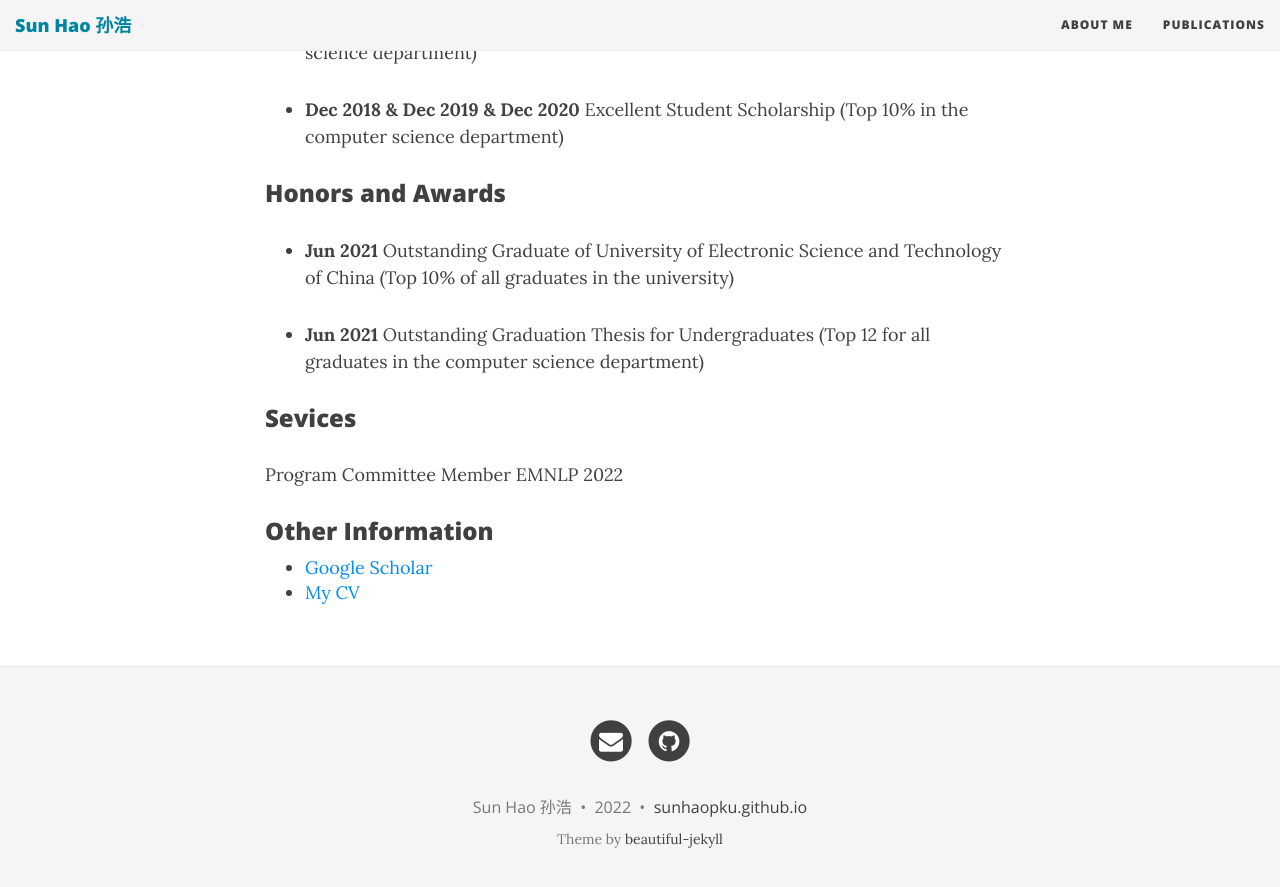
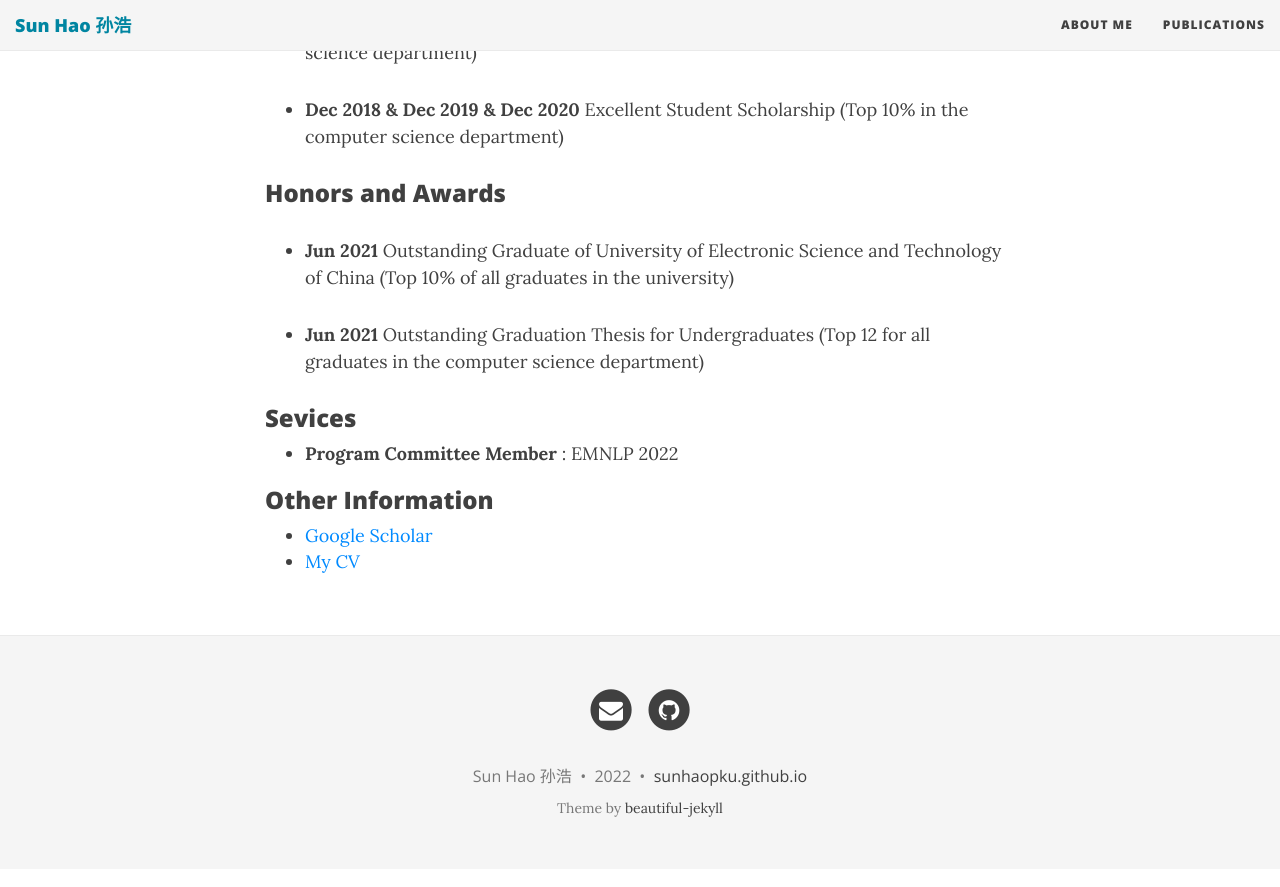
Before and after one commit to sunhaopku/sunhaopku.github.io, a Jekyll site: the page built from aboutme.md, in a window 1280 px wide and 900 px high, scrolled down 909 px. Shown: the top 887 px of the window. Built offline with Jekyll 4.4.1, drawn with Linux system fonts in a browser that asks for light colours; nearby versions of some CDN libraries.

```diff
--- a/aboutme.md
+++ b/aboutme.md
@@ -34,8 +34,7 @@ In the summer of 2021, I was a research intern at Technonology Innovation Lab of
 - **Jun 2021** Outstanding Graduation Thesis for Undergraduates (Top 12 for all graduates in the computer science department)
 
 ### Sevices
-Program Committee Member
-EMNLP 2022
+- **Program Committee Member** : EMNLP 2022
 
 
 ### Other Information
```
